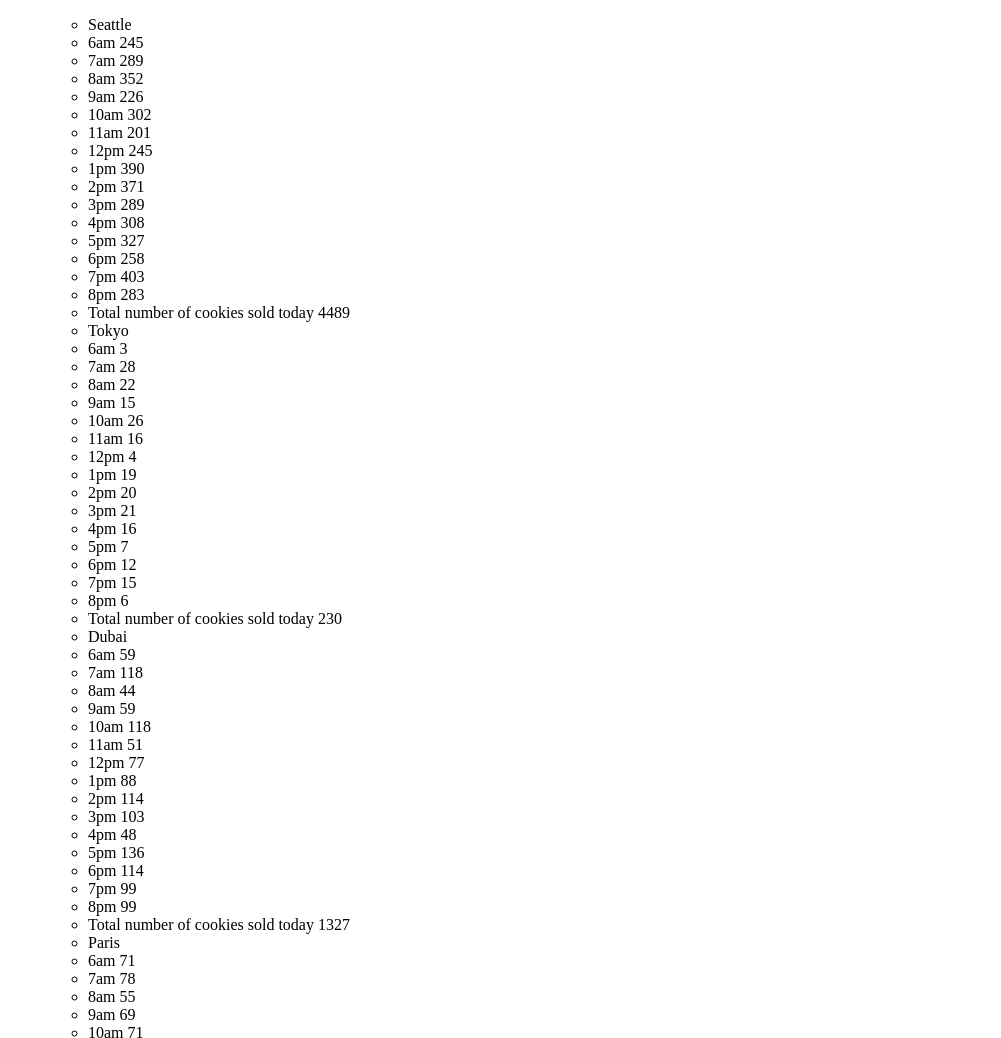
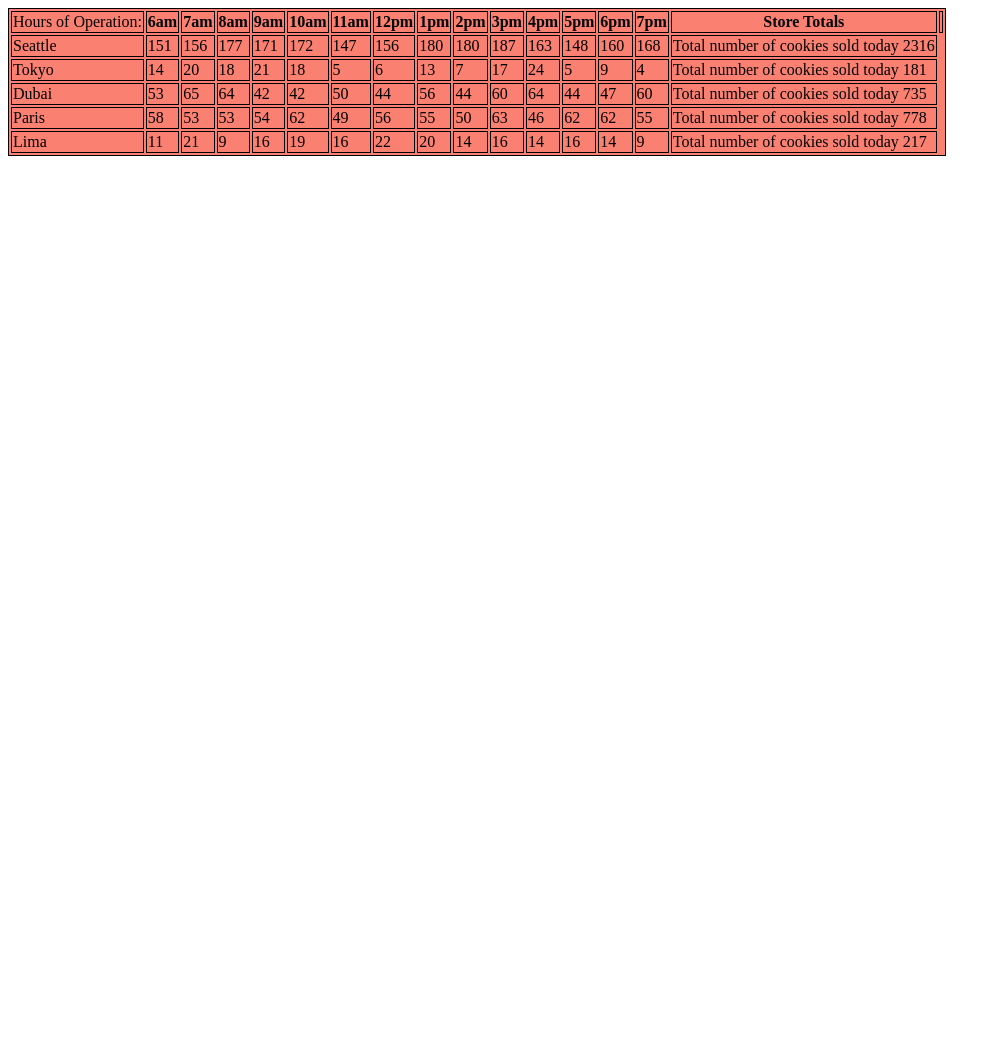
Before and after one commit to folksmash/cookie-stand, a plain HTML site: page index.html in a window 1280 px wide. Shown: the top 1038 px of the page, without its empty margins (0-1001 px from the left). After the commit the page ends 800 px from the top, so only its background shows below. Drawn offline with Linux system fonts and the light colour scheme.

Commit message:
added lab7

```diff
--- a/css/style.css
+++ b/css/style.css
@@ -0,0 +1,3 @@
+table, th, td {
+    border: 1px solid black;
+  }
--- a/index.html
+++ b/index.html
@@ -1,18 +1,57 @@
 <!DOCTYPE html>
 <html>
     <head>
-        <title>Sales</title>
+       <style>
+           table, th, td, tr {
+    border: 1px solid black;
+    background-color: salmon;
+  }
+  #total {
+      text-align:right;
+   }
+
+   #table {
+      border:1px solid red;
+      border-collapse:separate;
+   }
+
+   #table th, #table td {
+      border:1px solid #000;
+   }
+       </style>
 
     </head>
     <body>
     <header>
+        <title>Sales</title>
+    </header>
+    <table id='stands'>
+        <thead></thead>
+        <td scope="col">Hours of Operation:</td>
+        <th scope="col">6am</th>
+        <th scope="col">7am</th>
+        <th scope="col">8am</th>
+        <th scope="col">9am</th>
+        <th scope="col">10am</th>
+        <th scope="col">11am</th>
+        <th scope="col">12pm</th>
+        <th scope="col">1pm</th>
+        <th scope="col">2pm</th>
+        <th scope="col">3pm</th>
+        <th scope="col">4pm</th>
+        <th scope="col">5pm</th>
+        <th scope="col">6pm</th>
+        <th scope="col">7pm</th>
+        <th scope= "row">Store Totals</th>
+        <th></th>
 
-    </header>
+        </tfoot>
 
-        <ul id='stands'>
+        </tr>
+    </table>
+    <script>
 
-        </ul>
-
+    </script>
     <footer>
 
     </footer>
--- a/js/app.js
+++ b/js/app.js
@@ -1,201 +1,271 @@
 'use strict';
 
+//global variables listed up top
+let parentEL = document.getElementById('stands');
+const hours = ['6am', '7am', '8am', '9am', '10am', '11am', '12pm', '1pm', '2pm', '3pm', '4pm', '5pm', '6pm', '7pm'];
+const totalArray = [];
+//global variables end
 
-let parentEL = document.getElementById('stands');
 
-let seattleStand = {
-    city: 'Seattle',
-    hours: ['6am', '7am', '8am', '9am', '10am', '11am', '12pm', '1pm', '2pm', '3pm', '4pm', '5pm', '6pm', '7pm', '8pm'],
-    // added random numbers for return command
-    minCust: 23,
-    maxCust: 65,
-    avgCust: function(){
-        return Math.floor(Math.random()*((this.maxCust-this.minCust)+1) + this.minCust)
-    },
-    avgcookies: 6.3,
-    totalcookies: 0,
-// added customer request for total
-    salestotal: [],
-    cookieSold: function (){
-    for (let i = 0; i < this.hours.length; i++){
-        let avgpurchase = Math.floor(this.avgCust() * this.avgcookies)
-        this.salestotal.push(this.hours[i] + " " + avgpurchase)
-        this.totalcookies = this.totalcookies + avgpurchase
-        }
-    },
-listSales: function () {
-    let newUl = document.createElement('ul');
-    this.cookieSold()
-        let titleWord = document.createElement('li')
+// cookstand constructor
+// location, min/max cookies, avg cookies, total cookies
+
+// assisted by TA Audrey Patterson
+let allStands = [];
+function EachStand(city, minCust, maxCust, avgcookies){
+    this.city = city;
+    this.minCust = minCust;
+    this.maxCust = maxCust;
+    this.avgcookies = avgcookies;
+    this.sold = [];
+    this.totalcookies = 0;
+    allStands.push(this);
+}
+
+EachStand.prototype.avgCust = function() {
+    return Math.floor(Math.random()*((this.maxCust-this.minCust)+1) + this.minCust * this.avgcookies);
+
+
+};
+
+EachStand.prototype.cookieSold = function(){
+        for (let i = 0; i < hours.length; i++){
+            let avgpurchase = Math.floor(this.avgCust());
+            this.sold.push(avgpurchase);
+            this.totalcookies = this.totalcookies + avgpurchase
+            };
+            totalArray.push(this.sold);
+}
+
+
+
+EachStand.prototype.listSales = function(){
+
+
+    let tableEl = document.createElement('tr');
+        this.cookieSold()
+
+        let titleWord = document.createElement('td')
         titleWord.textContent = this.city
-        newUl.appendChild(titleWord);
-        for (let i = 0; i < this.salestotal.length; i++) {
-console.log(this.salestotal[i])
-        let salesEL = document.createElement('li');
-        salesEL.textContent = this.salestotal[i];
-        newUl.appendChild(salesEL);
+        tableEl.appendChild(titleWord);
+        for (let i = 0; i < this.sold.length; i++) {
+//console.log(this.sold[i])
+        let salesEL = document.createElement('td');
+        salesEL.textContent = this.sold[i];
+        tableEl.appendChild(salesEL);
 
     }
-        let sumtotal = document.createElement('li')
+        let sumtotal = document.createElement('td')
         sumtotal.textContent = 'Total number of cookies sold today ' + this.totalcookies
-        newUl.appendChild(sumtotal)
-    parentEL.appendChild(newUl)
+        tableEl.appendChild(sumtotal)
+    parentEL.appendChild(tableEl)
+
 }
+
+// let totalEl = document.createElement('tfoot')
+//     // outer loop
+//        for (let i = 0; i < 14; i++){
+//            console.log(totalArray[i])
+//            //inner loop
+//            for (let j = 0; j > 5; j++){
+//             //console.log(j)
+//             console.log(totalArray[i][j])
+//            }
+//         }
+
+// global variables
+
+new EachStand('Seattle', 23, 65, 6.3)
+new EachStand('Tokyo', 3, 24, 1.2)
+new EachStand('Dubai', 11, 38, 3.7)
+new EachStand('Paris', 20, 38, 2.3)
+new EachStand('Lima', 2, 16, 4.6)
+//console.log(allStands)
+
+let totalEl = document.createElement('tfoot')
+    // outer loop
+       for (let i = 0; i < 14; i++){
+           console.log(totalArray[i])
+           //inner loop
+           for (let j = 0; j > 5; j++){
+            //console.log(j)
+            console.log(totalArray[i][j])
+           }
+        }
+
+
+function renderStands(){
+    for(let i = 0; i < allStands.length; i++){
+        allStands[i].listSales();
+    }
 }
-seattleStand.listSales()
+renderStands()
+//console.log(totalArray.length)
+//global variables end
 
-let tokyoStand = {
-    city: 'Tokyo',
-    hours: ['6am', '7am', '8am', '9am', '10am', '11am', '12pm', '1pm', '2pm', '3pm', '4pm', '5pm', '6pm', '7pm', '8pm'],
-    minCust: 3,
-    maxCust: 24,
-    avgCust: function(){
-        return Math.floor(Math.random()*((this.maxCust-this.minCust)+1) + this.minCust)
-    },
-    avgcookies: 1.2,
-    totalcookies: 0,
-    salestotal: [],
-    cookiesSold: function(){
-        for (let i = 0; i < this.hours.length; i++){
-            let avgpurchase = Math.floor(this.avgCust() * this.avgcookies)
-            this.salestotal.push(this.hours[i] + " " + avgpurchase)
-            this.totalcookies = this.totalcookies + avgpurchase
-            }
-        },
-    listSales: function () {
-        let newUl = document.createElement('ul');
-        this.cookiesSold()
-            let titleWord = document.createElement('li')
-            titleWord.textContent = this.city
-            newUl.appendChild(titleWord);
-            for (let i = 0; i < this.salestotal.length; i++) {
-    console.log(this.salestotal[i])
-            let salesEL = document.createElement('li');
-            salesEL.textContent = this.salestotal[i];
-            newUl.appendChild(salesEL);
 
-        }
-            let sumtotal = document.createElement('li')
-            sumtotal.textContent = 'Total number of cookies sold today ' + this.totalcookies
-            newUl.appendChild(sumtotal)
-        parentEL.appendChild(newUl)
-    }
-    }
-    tokyoStand.listSales()
+// need to define shared properties/variables for each allStores.
+// common shared info - location, random cookies, avg cookies.
 
-let DubaiStand = {
-        city: 'Dubai',
-        hours: ['6am', '7am', '8am', '9am', '10am', '11am', '12pm', '1pm', '2pm', '3pm', '4pm', '5pm', '6pm', '7pm', '8pm'],
-        minCust: 11,
-        maxCust: 38,
-        avgCust: function(){
-            return Math.floor(Math.random()*((this.maxCust-this.minCust)+1) + this.minCust)
-        },
-        avgcookies: 3.7,
-        totalcookies: 0,
-        salestotal: [],
-        cookiesSold: function(){
-            for (let i = 0; i < this.hours.length; i++){
-                let avgpurchase = Math.floor(this.avgCust() * this.avgcookies)
-                this.salestotal.push(this.hours[i] + " " + avgpurchase)
-                this.totalcookies = this.totalcookies + avgpurchase
-                }
-            },
-        listSales: function () {
-            let newUl = document.createElement('ul');
-            this.cookiesSold()
-                let titleWord = document.createElement('li')
-                titleWord.textContent = this.city
-                newUl.appendChild(titleWord);
-                for (let i = 0; i < this.salestotal.length; i++) {
-        console.log(this.salestotal[i])
-                let salesEL = document.createElement('li');
-                salesEL.textContent = this.salestotal[i];
-                newUl.appendChild(salesEL);
 
-            }
-                let sumtotal = document.createElement('li')
-                sumtotal.textContent = 'Total number of cookies sold today ' + this.totalcookies
-                newUl.appendChild(sumtotal)
-            parentEL.appendChild(newUl)
-        }
-        }
-        DubaiStand.listSales()
 
-    let ParisStand = {
-            city: 'Paris',
-            hours: ['6am', '7am', '8am', '9am', '10am', '11am', '12pm', '1pm', '2pm', '3pm', '4pm', '5pm', '6pm', '7pm', '8pm'],
-            minCust: 20,
-            maxCust: 38,
-            avgCust: function(){
-                return Math.floor(Math.random()*((this.maxCust-this.minCust)+1) + this.minCust)
-            },
-            avgcookies: 2.3,
-            totalcookies: 0,
-            salestotal: [],
-            cookiesSold: function(){
-                for (let i = 0; i < this.hours.length; i++){
-                    let avgpurchase = Math.floor(this.avgCust() * this.avgcookies)
-                    this.salestotal.push(this.hours[i] + " " + avgpurchase)
-                    this.totalcookies = this.totalcookies + avgpurchase
-                    }
-                },
-            listSales: function () {
-                let newUl = document.createElement('ul');
-                this.cookiesSold()
-                    let titleWord = document.createElement('li')
-                    titleWord.textContent = this.city
-                    newUl.appendChild(titleWord);
-                    for (let i = 0; i < this.salestotal.length; i++) {
-            console.log(this.salestotal[i])
-                    let salesEL = document.createElement('li');
-                    salesEL.textContent = this.salestotal[i];
-                    newUl.appendChild(salesEL);
 
-                }
-                    let sumtotal = document.createElement('li')
-                    sumtotal.textContent = 'Total number of cookies sold today ' + this.totalcookies
-                    newUl.appendChild(sumtotal)
-                parentEL.appendChild(newUl)
-            }
-            }
-            ParisStand.listSales()
 
-            let LimaStand = {
-                city: 'Lima',
-                hours: ['6am', '7am', '8am', '9am', '10am', '11am', '12pm', '1pm', '2pm', '3pm', '4pm', '5pm', '6pm', '7pm', '8pm'],
-                minCust: 2,
-                maxCust: 16,
-                avgCust: function(){
-                    return Math.floor(Math.random()*((this.maxCust-this.minCust)+1) + this.minCust)
-                },
-                avgcookies: 4.6,
-                totalcookies: 0,
-                salestotal: [],
-                cookiesSold: function(){
-                    for (let i = 0; i < this.hours.length; i++){
-                        let avgpurchase = Math.floor(this.avgCust() * this.avgcookies)
-                        this.salestotal.push(this.hours[i] + " " + avgpurchase)
-                        this.totalcookies = this.totalcookies + avgpurchase
-                        }
-                    },
-                listSales: function () {
-                    let newUl = document.createElement('ul');
-                    this.cookiesSold()
-                        let titleWord = document.createElement('li')
-                        titleWord.textContent = this.city
-                        newUl.appendChild(titleWord);
-                        for (let i = 0; i < this.salestotal.length; i++) {
-                console.log(this.salestotal[i])
-                        let salesEL = document.createElement('li');
-                        salesEL.textContent = this.salestotal[i];
-                        newUl.appendChild(salesEL);
 
-                    }
-                        let sumtotal = document.createElement('li')
-                        sumtotal.textContent = 'Total number of cookies sold today ' + this.totalcookies
-                        newUl.appendChild(sumtotal)
-                    parentEL.appendChild(newUl)
-                }
-                }
-                LimaStand.listSales()
+
+
+// let tokyoStand = {
+//     city: 'Tokyo',
+//     hours: ['6am', '7am', '8am', '9am', '10am', '11am', '12pm', '1pm', '2pm', '3pm', '4pm', '5pm', '6pm', '7pm',],
+//     minCust: 3,
+//     maxCust: 24,
+//     avgCust: function(){
+//         return Math.floor(Math.random()*((this.maxCust-this.minCust)+1) + this.minCust)
+//     },
+//     avgcookies: 1.2,
+//     totalcookies: 0,
+//     salestotal: [],
+//     cookiesSold: function(){
+//         for (let i = 0; i < this.hours.length; i++){
+//             let avgpurchase = Math.floor(this.avgCust() * this.avgcookies)
+//             this.salestotal.push(this.hours[i] + " " + avgpurchase)
+//             this.totalcookies = this.totalcookies + avgpurchase
+//             }
+//         },
+//     listSales: function () {
+//         let tableEl = document.createElement('ul');
+//         this.cookiesSold()
+//             let titleWord = document.createElement('li')
+//             titleWord.textContent = this.city
+//             tableEl.appendChild(titleWord);
+//             for (let i = 0; i < this.salestotal.length; i++) {
+//     console.log(this.salestotal[i])
+//             let salesEL = document.createElement('li');
+//             salesEL.textContent = this.salestotal[i];
+//             tableEl.appendChild(salesEL);
+
+//         }
+//             let sumtotal = document.createElement('li')
+//             sumtotal.textContent = 'Total number of cookies sold today ' + this.totalcookies
+//             tableEl.appendChild(sumtotal)
+//         parentEL.appendChild(tableEl)
+//     }
+//     }
+//     tokyoStand.listSales()
+
+// let DubaiStand = {
+//         city: 'Dubai',
+//         hours: ['6am', '7am', '8am', '9am', '10am', '11am', '12pm', '1pm', '2pm', '3pm', '4pm', '5pm', '6pm', '7pm',],
+//         minCust: 11,
+//         maxCust: 38,
+//         avgCust: function(){
+//             return Math.floor(Math.random()*((this.maxCust-this.minCust)+1) + this.minCust)
+//         },
+//         avgcookies: 3.7,
+//         totalcookies: 0,
+//         salestotal: [],
+//         cookiesSold: function(){
+//             for (let i = 0; i < this.hours.length; i++){
+//                 let avgpurchase = Math.floor(this.avgCust() * this.avgcookies)
+//                 this.salestotal.push(this.hours[i] + " " + avgpurchase)
+//                 this.totalcookies = this.totalcookies + avgpurchase
+//                 }
+//             },
+//         listSales: function () {
+//             let tableEl = document.createElement('ul');
+//             this.cookiesSold()
+//                 let titleWord = document.createElement('li')
+//                 titleWord.textContent = this.city
+//                 tableEl.appendChild(titleWord);
+//                 for (let i = 0; i < this.salestotal.length; i++) {
+//         console.log(this.salestotal[i])
+//                 let salesEL = document.createElement('li');
+//                 salesEL.textContent = this.salestotal[i];
+//                 tableEl.appendChild(salesEL);
+
+//             }
+//                 let sumtotal = document.createElement('li')
+//                 sumtotal.textContent = 'Total number of cookies sold today ' + this.totalcookies
+//                 tableEl.appendChild(sumtotal)
+//             parentEL.appendChild(tableEl)
+//         }
+//         }
+//         DubaiStand.listSales()
+
+//     let ParisStand = {
+//             city: 'Paris',
+//             hours: ['6am', '7am', '8am', '9am', '10am', '11am', '12pm', '1pm', '2pm', '3pm', '4pm', '5pm', '6pm', '7pm',],
+//             minCust: 20,
+//             maxCust: 38,
+//             avgCust: function(){
+//                 return Math.floor(Math.random()*((this.maxCust-this.minCust)+1) + this.minCust)
+//             },
+//             avgcookies: 2.3,
+//             totalcookies: 0,
+//             salestotal: [],
+//             cookiesSold: function(){
+//                 for (let i = 0; i < this.hours.length; i++){
+//                     let avgpurchase = Math.floor(this.avgCust() * this.avgcookies)
+//                     this.salestotal.push(this.hours[i] + " " + avgpurchase)
+//                     this.totalcookies = this.totalcookies + avgpurchase
+//                     }
+//                 },
+//             listSales: function () {
+//                 let tableEl = document.createElement('ul');
+//                 this.cookiesSold()
+//                     let titleWord = document.createElement('li')
+//                     titleWord.textContent = this.city
+//                     tableEl.appendChild(titleWord);
+//                     for (let i = 0; i < this.salestotal.length; i++) {
+//             console.log(this.salestotal[i])
+//                     let salesEL = document.createElement('li');
+//                     salesEL.textContent = this.salestotal[i];
+//                     tableEl.appendChild(salesEL);
+
+//                 }
+//                     let sumtotal = document.createElement('li')
+//                     sumtotal.textContent = 'Total number of cookies sold today ' + this.totalcookies
+//                     tableEl.appendChild(sumtotal)
+//                 parentEL.appendChild(tableEl)
+//             }
+//             }
+//             ParisStand.listSales()
+
+//             let LimaStand = {
+//                 city: 'Lima',
+//                 hours: ['6am', '7am', '8am', '9am', '10am', '11am', '12pm', '1pm', '2pm', '3pm', '4pm', '5pm', '6pm', '7pm',],
+//                 minCust: 2,
+//                 maxCust: 16,
+//                 avgCust: function(){
+//                     return Math.floor(Math.random()*((this.maxCust-this.minCust)+1) + this.minCust)
+//                 },
+//                 avgcookies: 4.6,
+//                 totalcookies: 0,
+//                 salestotal: [],
+//                 cookiesSold: function(){
+//                     for (let i = 0; i < this.hours.length; i++){
+//                         let avgpurchase = Math.floor(this.avgCust() * this.avgcookies)
+//                         this.salestotal.push(this.hours[i] + " " + avgpurchase)
+//                         this.totalcookies = this.totalcookies + avgpurchase
+//                         }
+//                     },
+//                 listSales: function () {
+//                     let tableEl = document.createElement('ul');
+//                     this.cookiesSold()
+//                         let titleWord = document.createElement('li')
+//                         titleWord.textContent = this.city
+//                         tableEl.appendChild(titleWord);
+//                         for (let i = 0; i < this.salestotal.length; i++) {
+//                 console.log(this.salestotal[i])
+//                         let salesEL = document.createElement('li');
+//                         salesEL.textContent = this.salestotal[i];
+//                         tableEl.appendChild(salesEL);
+
+//                     }
+//                         let sumtotal = document.createElement('li')
+//                         sumtotal.textContent = 'Total number of cookies sold today ' + this.totalcookies
+//                         tableEl.appendChild(sumtotal)
+//                     parentEL.appendChild(tableEl)
+//                 }
+//                 }
+//                 LimaStand.listSales()
```
Also changed, not shown: sales.html (+2 -1 lines).
